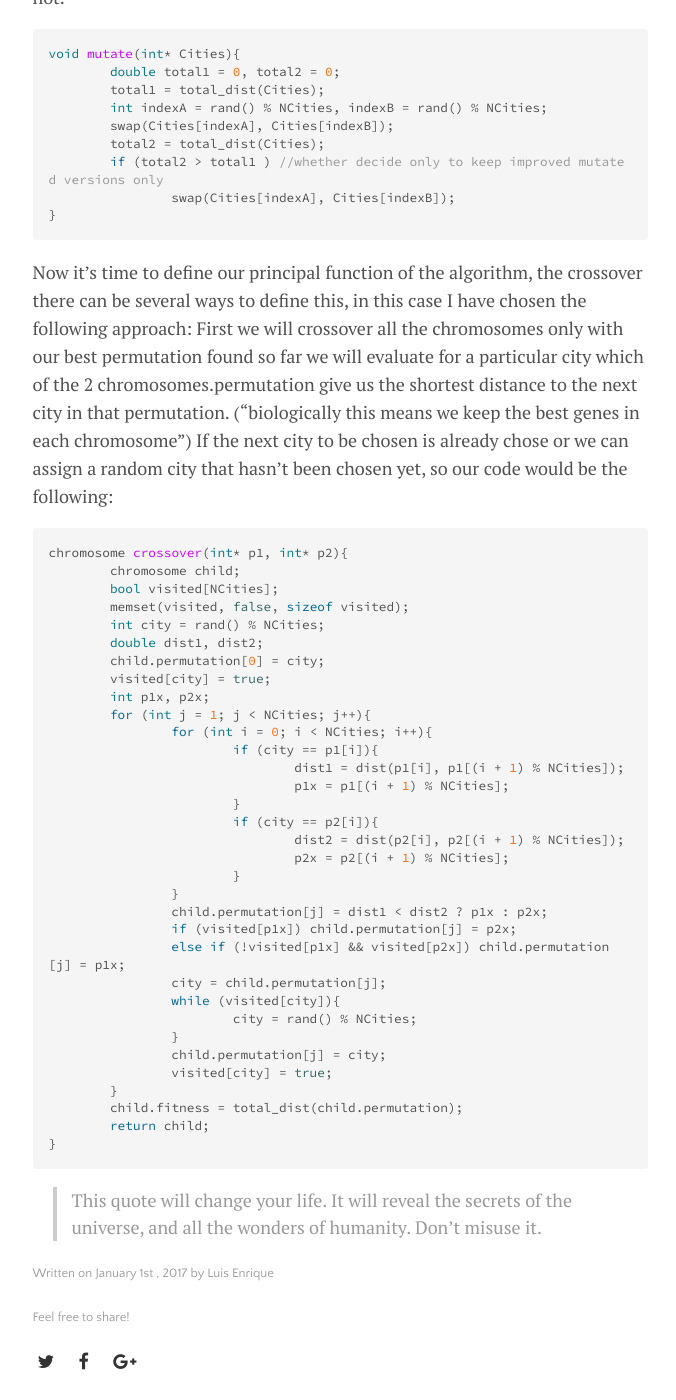
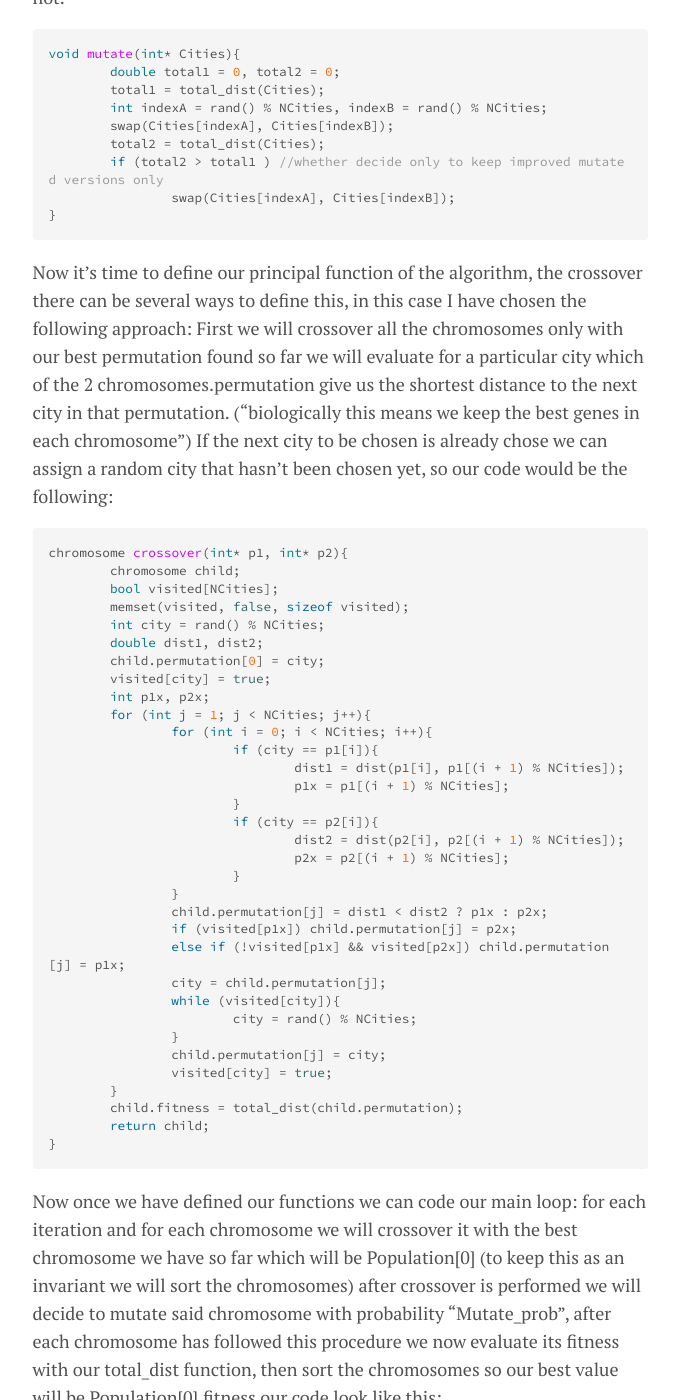
Before and after one commit to luisenriqueg/blog, a Jekyll site: the page built from _posts/2018-01-01-sample-post.md, in a window 1280 px wide and 1400 px high, scrolled down 5468 px. Shown: the whole window, without its empty margins (300-976 px from the left). Built offline with Jekyll 4.4.1, drawn with Linux system fonts in a browser that asks for light colours; nearby versions of some CDN libraries; formulas are drawn with MathJax 3; some of the changed text lies outside the part shown.

Commit message:
Added main loop
main loop to GA TSP, changed general blog: about, contact

````diff
--- a/_posts/2017-01-01-sample-post.md
+++ b/_posts/2018-01-01-sample-post.md
@@ -161,7 +161,7 @@ void mutate(int* Cities){
 }
 ```
 
-Now it's time to define our principal function of the algorithm, the crossover there can be several ways to define this, in this case I have chosen the following approach: First we will crossover all the chromosomes only with our best permutation found so far we will evaluate for a particular city which of the 2 chromosomes.permutation give us the shortest distance to the next city in that permutation. ("biologically this means we keep the best genes in each chromosome") If the next city to be chosen is already chose or we can assign a random city that hasn't been chosen yet, so our code would be the following:
+Now it's time to define our principal function of the algorithm, the crossover there can be several ways to define this, in this case I have chosen the following approach: First we will crossover all the chromosomes only with our best permutation found so far we will evaluate for a particular city which of the 2 chromosomes.permutation give us the shortest distance to the next city in that permutation. ("biologically this means we keep the best genes in each chromosome") If the next city to be chosen is already chose we can assign a random city that hasn't been chosen yet, so our code would be the following:
 
 ```cpp
 chromosome crossover(int* p1, int* p2){
@@ -198,6 +198,41 @@ chromosome crossover(int* p1, int* p2){
 	return child;
 }
 ```
+Now once we have defined our functions we can code our main loop: for each iteration and for each chromosome we will crossover it with the best chromosome we have so far which will be Population[0] (to keep this as an invariant we will sort the chromosomes) after crossover is performed we will decide to mutate said chromosome with probability "Mutate_prob", after each chromosome has followed this procedure we now evaluate its fitness with our total_dist function, then sort the chromosomes so our best value will be Population[0].fitness our code look like this:
+
+```cpp
+for (int iter = 0; iter < NIter; iter++){
+    for (int i = 1; i < Popul_size; i++){
+        Population[i] =
+            crossover(Population[0].permutation, Population[i].permutation);
+        int aux = rand() % 100;
+        if (aux <= Mutate_prob)
+            mutate(Population[i].permutation);
+    }
+
+    for (int i = 0; i < Popul_size; i++)
+        Population[i].fitness = total_dist(Population[i].permutation);
+
+    sort(Population, Population + Popul_size, cmp);
+
+    cout << iter + 1 << " generation\n";
+
+    for (int i = 0; i < Popul_size; i++){
+        for (int j = 0; j < NCities; j++)
+            cout << Population[i].permutation[j] << " ";
+        cout << Population[i].fitness << "\n";
+    }
+}
+```
+
+### total code
+
+### Asymptotic complexity of the code
+
+### Results
+
+### Comments and how to improve the code
+
 
 
 
````
Also changed, not shown: menu/about.md (+1 -1 lines), menu/contact.md (+4 -1 lines).
